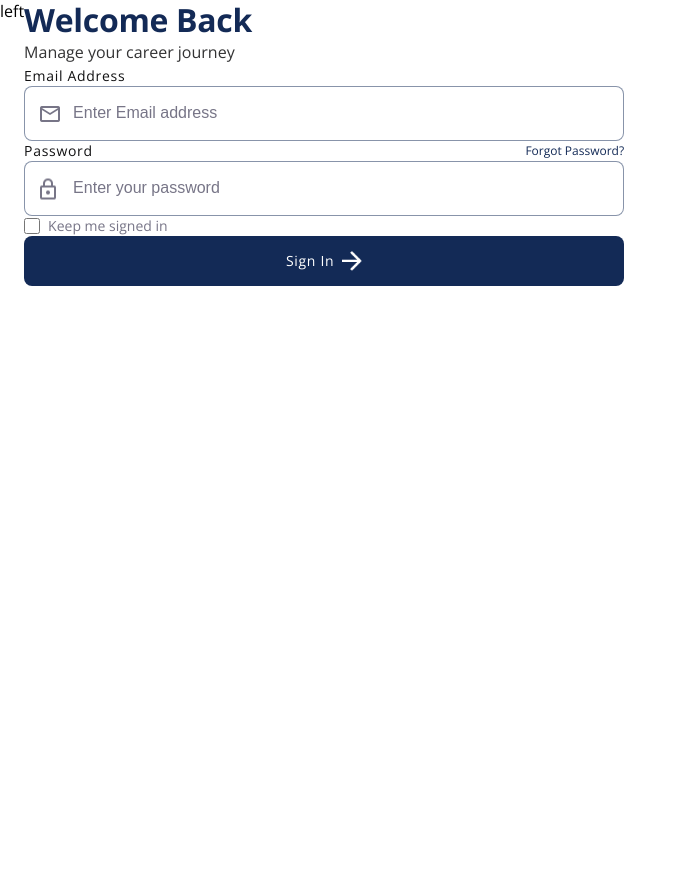
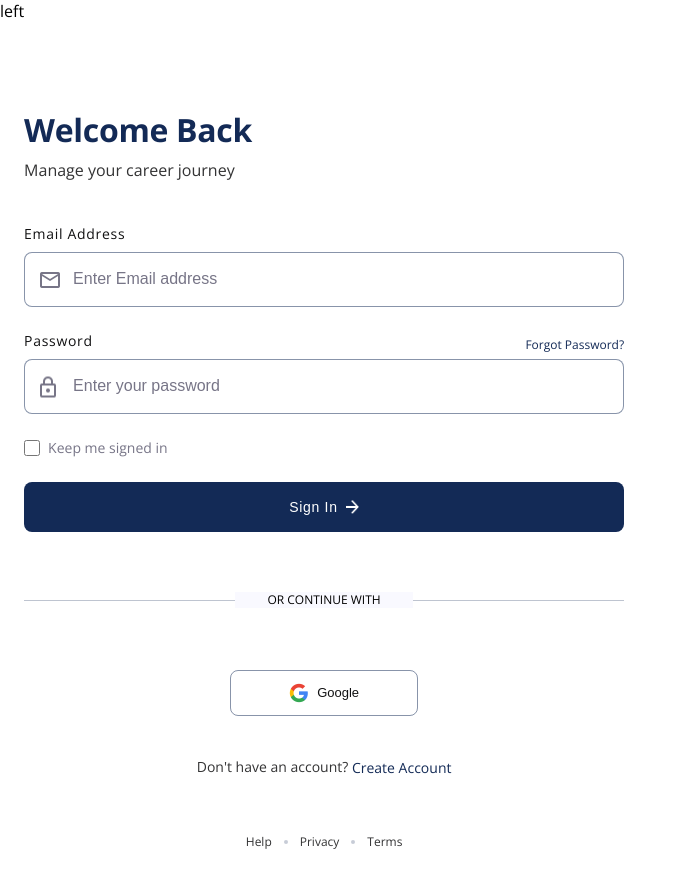
Before and after one commit to SridharVedappan/ims, a React (Vite) app: page / in a window 1280 px wide. Shown: the top 888 px of the page, without its empty margins (0-686 px from the left). Before the commit the page ends 800 px from the top, so only its background shows below. Built offline with nearby package versions, Linux system fonts and the light colour scheme.

Commit message:
Implemented the required layout, spacing, alignment, and dimensions

```diff
--- a/src/App.css
+++ b/src/App.css
@@ -182,9 +182,3 @@
     border-right-color: var(--border);
   }
 } */
-
-* {
-  margin: 0;
-  padding: 0;
-  box-sizing: border-box;
-}
--- a/src/Components-LoginPage/InternLogin.css
+++ b/src/Components-LoginPage/InternLogin.css
@@ -7,7 +7,15 @@
 
 /* --sridhar-code write below------ */
 
-.login-form h1 {
+.login-right-header {
+  display: flex;
+  flex-direction: column;
+  gap: 8px;
+  margin-bottom: 42px;
+  margin-top: 110px;
+}
+
+.login-right-header h1 {
   font-weight: 700;
   font-size: 32px;
   line-height: 40px;
@@ -15,7 +23,7 @@
   color: #132a56;
 }
 
-.login-form p {
+.login-right-header p {
   font-weight: 400;
   font-size: 16px;
   line-height: 24px;
@@ -23,24 +31,35 @@
   color: #333334;
 }
 
-.login-form label {
+.login-form-container {
+  display: flex;
+  flex-direction: column;
+  gap: 24px;
+}
+
+.login-form-container label {
+  font-family: "Open Sans", sans-serif;
   font-weight: 400;
+  font-style: normal;
   font-size: 14px;
   line-height: 20px;
   letter-spacing: 0.7px;
+  vertical-align: middle;
   color: #111112;
 }
 
-.login-inputs {
-  width: 600px;
-  height: 55px;
-  padding-top: 15px;
-  padding-right: 16px;
-  padding-bottom: 16px;
-  padding-left: 40px;
-  border: 1px solid #132a5680;
-  border-radius: 8px;
-  box-sizing: border-box;
+.login-input-label {
+  margin-bottom: 8px;
+}
+
+.login-email-container {
+  display: flex;
+  flex-direction: column;
+}
+
+.login-password-container {
+  display: flex;
+  flex-direction: column;
 }
 
 .login-email-wrapper,
@@ -109,8 +128,7 @@
 .login-inputs::placeholder {
   font-weight: 400;
   font-size: 16px;
-  line-height: 100%;
-  letter-spacing: 0;
+  padding-top: 5px;
   color: #777587;
 }
 
@@ -159,8 +177,8 @@
 }
 
 .right-arrow {
-  width: 20px;
-  height: 20px;
+  width: 13.33px;
+  height: 13.33px;
 }
 
 .signin-button-for-login {
@@ -177,10 +195,125 @@
   border-radius: 8px;
   opacity: 1;
   cursor: pointer;
-  font-family: "Open Sans", sans-serif;
   font-weight: 400;
   font-size: 14px;
   line-height: 20px;
   letter-spacing: 0.7px;
   color: #ffffff;
 }
+
+.login-divider {
+  display: flex;
+  align-items: center;
+  width: 599.81px;
+  padding-top: 60px;
+}
+
+.login-divider::before,
+.login-divider::after {
+  content: "";
+  flex: 1;
+  height: 1px;
+  background: #132a5646;
+}
+
+.login-divider span {
+  width: 146px;
+  height: 16px;
+  padding-left: 16px;
+  padding-right: 16px;
+  font-weight: 400;
+  font-size: 12px;
+  line-height: 16px;
+  text-align: center;
+  background: #f9f9ff;
+  box-sizing: content-box;
+}
+
+.login-google-btn-conatiner {
+  width: 600px;
+  height: 45px;
+  display: flex;
+  flex-direction: column;
+  align-items: center;
+  margin-top: 62px;
+  margin-bottom: 42px;
+}
+
+.google-login-container {
+  width: 188.41px;
+  height: 46px;
+  padding: 12px 59.2px;
+  display: flex;
+  align-items: center;
+  justify-content: center;
+  gap: 8px;
+  border: 1px solid #132a5680;
+  border-radius: 8px;
+  box-sizing: border-box;
+  background: none;
+}
+
+.google-login {
+  width: 20px;
+  height: 20px;
+}
+
+.google-login-container span {
+  font-weight: 400;
+  font-size: 13px;
+  line-height: 16px;
+  text-align: center;
+  color: #111112;
+}
+
+.login-create-account-container {
+  display: flex;
+  align-items: center;
+  justify-content: center;
+  padding-bottom: 40px;
+}
+
+.login-footer p {
+  font-weight: 400;
+  font-style: normal;
+  font-size: 14px;
+  line-height: 20px;
+  letter-spacing: 0;
+  vertical-align: middle;
+  color: #333334;
+}
+
+.login-footer span {
+  font-weight: 400;
+  font-size: 14px;
+  line-height: 20px;
+  vertical-align: middle;
+  color: #132a56;
+}
+
+.login-footer-links {
+  display: flex;
+  align-items: center;
+  justify-content: center;
+  gap: 12px;
+  padding-top: 16px;
+  margin-bottom: 110px;
+}
+
+.login-footer-link {
+  font-weight: 400;
+  font-style: normal;
+  font-size: 12px;
+  line-height: 16px;
+  text-decoration: none;
+  color: #333334;
+}
+
+.login-dot {
+  width: 4px;
+  height: 4px;
+  flex-shrink: 0;
+  border-radius: 9999px;
+  background: #132a563d;
+}
--- a/src/Components-LoginPage/InternLogin.jsx
+++ b/src/Components-LoginPage/InternLogin.jsx
@@ -4,6 +4,7 @@ import "../Components-LoginPage/InternLogin.css";
 import MailIcon from "../assets/login/MailIcon.png";
 import PasswordIcon from "../assets/login/PasswordIcon.png";
 import RightArrow from "../assets/login/right-arrow.png";
+import GoogleIcon from "../assets/login/google-icon.png";
 
 export const InternLogin = () => {
   return (
@@ -13,15 +14,18 @@ export const InternLogin = () => {
 
       <div className="login-right-container">
         <form className="login-form">
+          <header className="login-right-header">
             <h1>Welcome Back</h1>
             <p>Manage your career journey</p>
+          </header>
 
+          <div className="login-form-container">
             <div className="login-email-container">
-            <label htmlFor="email">Email Address</label>
-
+              <label htmlFor="email" className="login-input-label">
+                Email Address
+              </label>
               <div className="login-email-wrapper">
                 <img src={MailIcon} alt="Email" className="input-mail-icon" />
-
                 <input
                   type="email"
                   id="email"
@@ -33,7 +37,9 @@ export const InternLogin = () => {
 
             <div className="login-password-container">
               <div className="password-label-row">
-              <label htmlFor="password">Password</label>
+                <label htmlFor="password" className="login-input-label">
+                  Password
+                </label>
                 <Link to="/forgot-password" className="forgot-password">
                   Forgot Password?
                 </Link>
@@ -54,9 +60,9 @@ export const InternLogin = () => {
                 />
               </div>
             </div>
+
             <div className="login-checkbox">
-            <input type="checkbox" className="keep-signed-in" />
-
+              <input type="checkbox" className="login-keep-signed-in" />
               <label htmlFor="keep-signed-in">Keep me signed in</label>
             </div>
 
@@ -64,6 +70,44 @@ export const InternLogin = () => {
               <span>Sign In</span>
               <img src={RightArrow} alt="Arrow" className="right-arrow" />
             </button>
+          </div>
+
+          <div className="login-divider">
+            <span>OR CONTINUE WITH</span>
+          </div>
+
+          <div className="login-google-btn-conatiner">
+            <button className="google-login-container">
+              <img
+                src={GoogleIcon}
+                alt="google-icon"
+                className="google-login"
+              />
+              <span>Google</span>
+            </button>
+          </div>
+
+          <footer className="login-footer">
+            <div className="login-create-account-container">
+              <p>
+                Don't have an account? <span>Create Account</span>
+              </p>
+            </div>
+
+            <div className="login-footer-links">
+              <Link href="/help" className="login-footer-link">
+                Help
+              </Link>
+              <span className="login-dot"></span>
+              <Link href="/privacy" className="login-footer-link">
+                Privacy
+              </Link>
+              <span className="login-dot"></span>
+              <Link href="/terms" className="login-footer-link">
+                Terms
+              </Link>
+            </div>
+          </footer>
         </form>
       </div>
     </div>
```
Also changed, not shown: src/assets/login/google-icon.png (added). Lines whose indentation alone changed are shown as unchanged.
